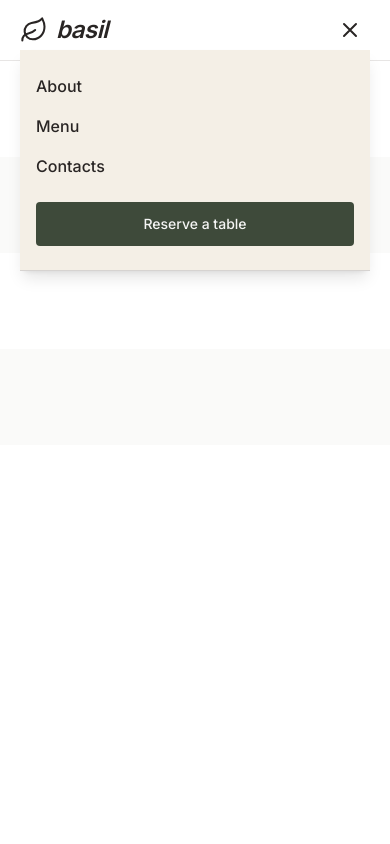
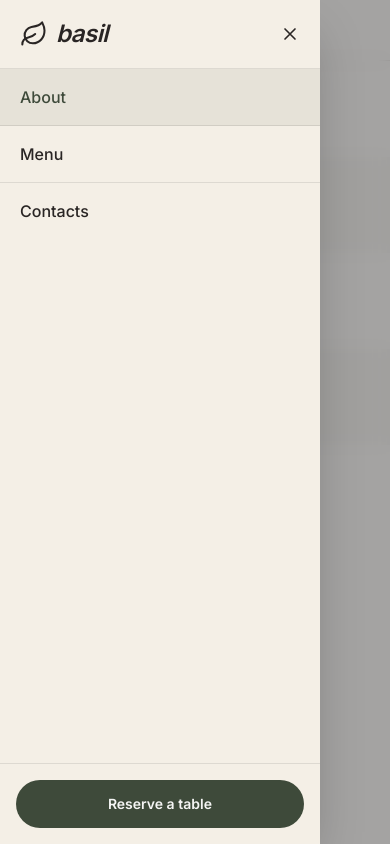
Before and after one commit to AnzuWanzu/Basil, a Next.js app: page / in a window 390 px wide. Both pictures are taken after a click on the button "Open menu". Built offline with nearby package versions, Linux system fonts and the light colour scheme.

Commit message:
[Feature]: Mobile nav as full-height sidebar drawer with centered logo

```diff
--- a/components/Navbar.tsx
+++ b/components/Navbar.tsx
@@ -1,6 +1,7 @@
 "use client";
 
 import { useEffect, useRef, useState } from "react";
+import { createPortal } from "react-dom";
 import Link from "next/link";
 
 const NAV_LINKS = [
@@ -11,11 +12,38 @@ const NAV_LINKS = [
 
 type NavKey = (typeof NAV_LINKS)[number]["key"];
 
+function Logo() {
+  return (
+    <>
+      <svg
+        className="w-7 h-7 text-stone-800 shrink-0"
+        viewBox="0 0 24 24"
+        fill="none"
+        stroke="currentColor"
+        strokeWidth="1.75"
+        strokeLinecap="round"
+        strokeLinejoin="round"
+      >
+        <path d="M11 20A7 7 0 0 1 9.8 6.1C15.5 5 17 4.4 19 2c1 2 2 4.12 2 7 0 6-4 11-10 11Z" />
+        <path d="M2 21c0-3 1.85-5.36 5.08-6C9.5 14.52 12 13 13 12" />
+      </svg>
+      <span className="font-serif text-2xl font-semibold tracking-tight italic text-stone-800">
+        basil
+      </span>
+    </>
+  );
+}
+
 export default function Navbar() {
   const [isOpen, setIsOpen] = useState(false);
   const [activeLink, setActiveLink] = useState<NavKey>("about");
+  const [mounted, setMounted] = useState(false);
   const linkRefs = useRef<(HTMLAnchorElement | null)[]>([]);
   const [indicator, setIndicator] = useState({ left: 0, width: 0 });
+
+  useEffect(() => {
+    setMounted(true);
+  }, []);
 
   useEffect(() => {
     function measure() {
@@ -30,26 +58,27 @@ export default function Navbar() {
     return () => window.removeEventListener("resize", measure);
   }, [activeLink]);
 
+  // Lock page scroll while the mobile sidebar is open.
+  useEffect(() => {
+    document.body.style.overflow = isOpen ? "hidden" : "";
+    return () => {
+      document.body.style.overflow = "";
+    };
+  }, [isOpen]);
+
+  function selectLink(key: NavKey) {
+    setActiveLink(key);
+    setIsOpen(false);
+  }
+
   return (
     <nav className="relative flex items-center justify-between">
-      {/* LEFT COLUMN: Logo & Restaurant Name */}
-      {/* TODO: Replace with actual logo image/svg. */}
-      <Link href="/" className="flex items-center gap-2 z-20">
-        <svg
-          className="w-7 h-7 text-stone-800"
-          viewBox="0 0 24 24"
-          fill="none"
-          stroke="currentColor"
-          strokeWidth="1.75"
-          strokeLinecap="round"
-          strokeLinejoin="round"
+      {/* LOGO: left-aligned on desktop, true-centered on mobile (independent of hamburger width) */}
+      <Link
+        href="/"
+        className="absolute left-1/2 top-1/2 -translate-x-1/2 -translate-y-1/2 md:static md:translate-x-0 md:translate-y-0 flex items-center gap-2 z-20"
       >
-          <path d="M11 20A7 7 0 0 1 9.8 6.1C15.5 5 17 4.4 19 2c1 2 2 4.12 2 7 0 6-4 11-10 11Z" />
-          <path d="M2 21c0-3 1.85-5.36 5.08-6C9.5 14.52 12 13 13 12" />
-        </svg>
-        <span className="font-serif text-2xl font-semibold tracking-tight italic text-stone-800">
-            basil
-        </span>
+        <Logo />
       </Link>
 
       {/* RIGHT COLUMN (DESKTOP): Shown only on medium screens and up (md:flex) */}
@@ -93,42 +122,83 @@ export default function Navbar() {
         </Link>
       </div>
 
-      {/* MOBILE HAMBURGER BUTTON: Visible only on small screens (md:hidden) */}
+      {/* MOBILE HAMBURGER BUTTON: opens the sidebar. Sits on the left, logo stays centered. */}
       <button
-        onClick={() => setIsOpen(!isOpen)}
-        className="md:hidden z-20 p-2 text-stone-800 focus:outline-none"
-        aria-label="Toggle Menu"
+        onClick={() => setIsOpen(true)}
+        className="md:hidden z-20 -ml-2 p-2 text-stone-800 focus:outline-none"
+        aria-label="Open menu"
       >
         <svg className="w-6 h-6" fill="none" stroke="currentColor" viewBox="0 0 24 24">
-          {isOpen ? (
-            <path strokeLinecap="round" strokeLinejoin="round" strokeWidth="2" d="M6 18L18 6M6 6l12 12" />
-          ) : (
           <path strokeLinecap="round" strokeLinejoin="round" strokeWidth="2" d="M4 6h16M4 12h16M4 18h16" />
-          )}
         </svg>
       </button>
 
-      {/* MOBILE DROPDOWN MENU */}
-      {isOpen && (
-        <div className="absolute top-full left-0 w-full bg-[#F4EFE6] border-b border-stone-300 py-6 px-4 flex flex-col gap-4 shadow-lg md:hidden z-10">
+      {/* MOBILE SIDEBAR: rendered via portal straight into <body> so it isn't confined by the
+          sticky header's backdrop-blur (which creates its own containing block for fixed
+          descendants and would otherwise clip a fixed-position drawer to the header's box). */}
+      {mounted &&
+        createPortal(
+          <>
+            <div
+              aria-hidden="true"
+              onClick={() => setIsOpen(false)}
+              className={`fixed inset-0 z-[60] bg-stone-900/40 backdrop-blur-sm transition-opacity duration-300 md:hidden ${
+                isOpen ? "opacity-100 pointer-events-auto" : "opacity-0 pointer-events-none"
+              }`}
+            />
+
+            <div
+              className={`fixed inset-y-0 left-0 z-[70] flex w-[82%] max-w-xs flex-col bg-[#F4EFE6] shadow-2xl transition-transform duration-300 ease-out md:hidden ${
+                isOpen ? "translate-x-0" : "-translate-x-full"
+              }`}
+            >
+              {/* Sidebar Header */}
+              <div className="flex items-center justify-between px-5 py-4 border-b border-stone-900/10 shrink-0">
+                <span className="flex items-center gap-2">
+                  <Logo />
+                </span>
+                <button
+                  onClick={() => setIsOpen(false)}
+                  aria-label="Close menu"
+                  className="p-2 -mr-2 text-stone-800"
+                >
+                  <svg className="w-5 h-5" fill="none" stroke="currentColor" viewBox="0 0 24 24">
+                    <path strokeLinecap="round" strokeLinejoin="round" strokeWidth="2" d="M6 18L18 6M6 6l12 12" />
+                  </svg>
+                </button>
+              </div>
+
+              {/* Nav Links */}
+              <div className="flex flex-col divide-y divide-stone-900/10 overflow-y-auto">
                 {NAV_LINKS.map((link) => (
                   <Link
                     key={link.key}
                     href={link.href}
-              onClick={() => setIsOpen(false)}
-              className="text-stone-800 font-medium text-base"
+                    onClick={() => selectLink(link.key)}
+                    className={`px-5 py-4 font-sans font-medium text-base transition-colors ${
+                      activeLink === link.key
+                        ? "text-[#3e4a3a] bg-[#3e4a3a]/8"
+                        : "text-stone-800 hover:bg-stone-900/5"
+                    }`}
                   >
                     {link.label}
                   </Link>
                 ))}
+              </div>
+
+              {/* CTA pinned to the bottom of the sidebar */}
+              <div className="mt-auto p-4 border-t border-stone-900/10 shrink-0">
                 <Link
                   href="#reserve"
                   onClick={() => setIsOpen(false)}
-            className="bg-[#3e4a3a] text-center text-stone-100 font-sans text-sm font-medium py-3 rounded mt-2"
+                  className="block bg-[#3e4a3a] hover:bg-[#313c2d] text-center text-stone-100 font-sans text-sm font-semibold py-3.5 rounded-full transition-colors"
                 >
                   Reserve a table
                 </Link>
               </div>
+            </div>
+          </>,
+          document.body
         )}
     </nav>
   );
```
Lines whose indentation alone changed are shown as unchanged.
